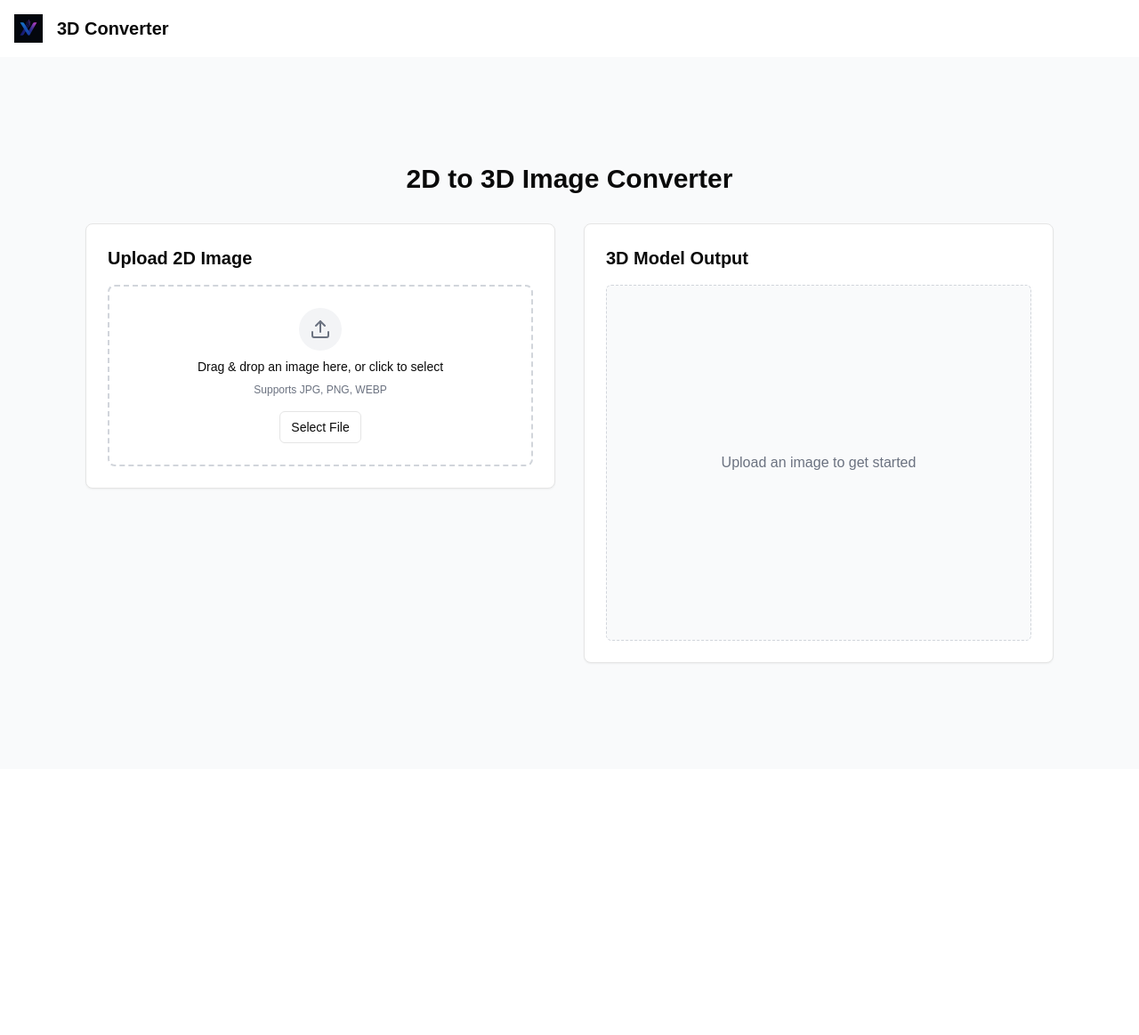
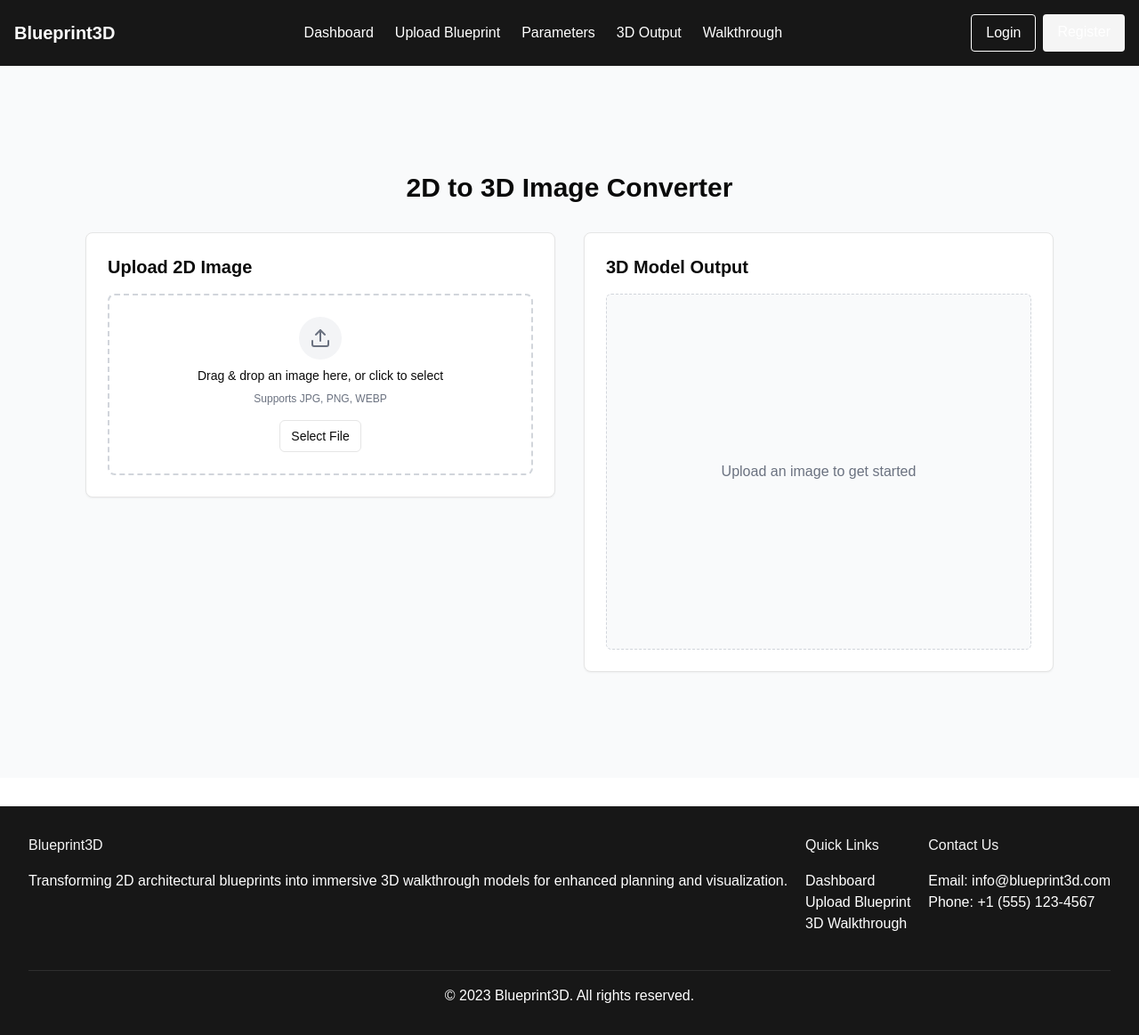
Before and after one commit to TechLEarners2000/2D-3D-converter, a Next.js app: page / in a window 1280 px wide. Shown: the whole page at 89% size. Before the commit the page ends 864 px from the top, so only its background shows below. Built offline with nearby package versions, Linux system fonts and the light colour scheme.

Commit message:
Update layout.tsx

```diff
--- a/app/layout.tsx
+++ b/app/layout.tsx
@@ -2,8 +2,8 @@ import type { Metadata } from 'next'
 import './globals.css'
 
 export const metadata: Metadata = {
-  title: '3D Converter',
-  description: 'Convert 2D images to 3D models',
+  title: 'Blueprint3D | Convert 2D Blueprints to 3D Models',
+  description: 'Transform your 2D blueprints into immersive 3D models',
   generator: 'v0.dev',
   icons: {
     icon: '/logo.png',
@@ -18,13 +18,53 @@ export default function RootLayout({
   return (
     <html lang="en">
       <body>
-        <header className="flex items-center justify-between p-4 bg-white shadow-sm">
-          <div className="flex items-center space-x-4">
-            <img src="/logo.png" alt="Logo" className="h-8 w-8" />
-            <h1 className="text-xl font-bold">3D Converter</h1>
+        <header className="bg-primary text-white p-4 shadow-lg">
+          <div className="container mx-auto flex justify-between items-center">
+            <div className="logo text-xl font-bold">
+              Blueprint<span className="text-secondary">3D</span>
+            </div>
+            <nav>
+              <ul className="flex space-x-6">
+                <li><a href="#" className="hover:text-secondary transition-colors" data-page="dashboard">Dashboard</a></li>
+                <li><a href="#" className="hover:text-secondary transition-colors" data-page="upload">Upload Blueprint</a></li>
+                <li><a href="#" className="hover:text-secondary transition-colors" data-page="parameters">Parameters</a></li>
+                <li><a href="#" className="hover:text-secondary transition-colors" data-page="output">3D Output</a></li>
+                <li><a href="#" className="hover:text-secondary transition-colors" data-page="walkthrough">Walkthrough</a></li>
+              </ul>
+            </nav>
+            <div className="auth-buttons flex gap-2">
+              <a href="/login" className="btn btn-outline px-4 py-2 rounded border border-white text-white hover:bg-white hover:text-primary transition-colors">Login</a>
+              <a href="/register" className="btn btn-primary px-4 py-2 rounded bg-secondary text-white hover:bg-blue-600 transition-colors">Register</a>
+            </div>
           </div>
         </header>
         {children}
+        <footer className="bg-primary text-white p-8 mt-8">
+          <div className="container mx-auto">
+            <div className="footer-content flex flex-wrap justify-between">
+              <div className="footer-section mb-6">
+                <h3 className="text-secondary mb-4">Blueprint3D</h3>
+                <p>Transforming 2D architectural blueprints into immersive 3D walkthrough models for enhanced planning and visualization.</p>
+              </div>
+              <div className="footer-section mb-6">
+                <h3 className="text-secondary mb-4">Quick Links</h3>
+                <ul className="list-none">
+                  <li><a href="#" className="text-white hover:text-secondary transition-colors" data-page="dashboard">Dashboard</a></li>
+                  <li><a href="#" className="text-white hover:text-secondary transition-colors" data-page="upload">Upload Blueprint</a></li>
+                  <li><a href="#" className="text-white hover:text-secondary transition-colors" data-page="walkthrough">3D Walkthrough</a></li>
+                </ul>
+              </div>
+              <div className="footer-section mb-6">
+                <h3 className="text-secondary mb-4">Contact Us</h3>
+                <p>Email: info@blueprint3d.com</p>
+                <p>Phone: +1 (555) 123-4567</p>
+              </div>
+            </div>
+            <div className="footer-bottom text-center pt-4 border-t border-white/10 mt-4">
+              <p>&copy; 2023 Blueprint3D. All rights reserved.</p>
+            </div>
+          </div>
+        </footer>
       </body>
     </html>
   )
```
